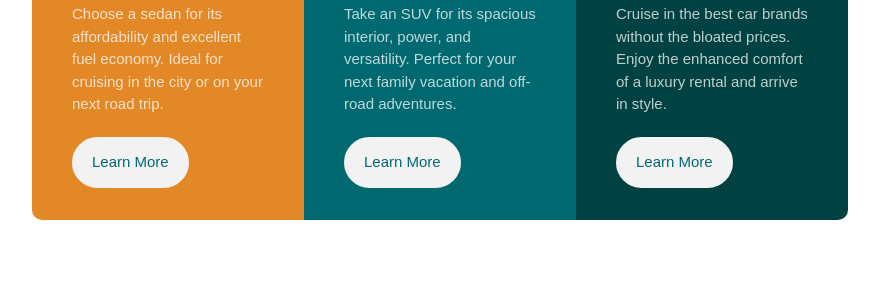
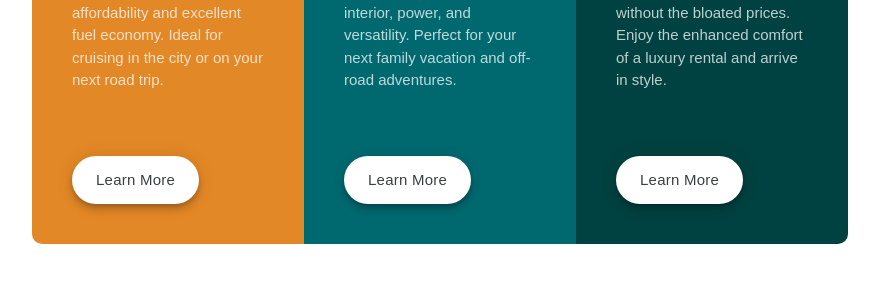
Before and after one commit to breteo/three-columns, a website built with Vite: page index.html in a window 1280 px wide. Shown: the part 394-676 px from the top of the page, without its empty margins (200-1079 px from the left). Built offline with nearby package versions, Linux system fonts and the light colour scheme.

Commit message:
added styling for button

```diff
--- a/style.css
+++ b/style.css
@@ -164,29 +164,51 @@ h1 {
 }
 
 .button{
-  position: absolute;
-  bottom: 0;
-  background : hsl(0, 0%, 95%);
-  margin-bottom: 2rem;
+  align-items: center;
   text-align: center;
-  border: 2px solid hsl(0, 0%, 95%);
-  padding:12px 18px;
-  border-radius:30px;
-  color :hsl(184, 100%, 22%);
-  text-transform: capitalize;
+
+  background-color: #fff;
+  border-radius: 24px;
+  border-style: none;
+  box-shadow: rgba(0, 0, 0, .2) 0 3px 5px -1px, rgba(0, 0, 0, .14) 0 6px 10px 0, rgba(0, 0, 0, .12) 0 1px 18px 0;
+  color: #3c4043;
+  cursor: pointer;
+  font-weight: 500;
+  height: 48px;
+  justify-content: center;
+  letter-spacing: .25px;
+  max-width: 100%;
+  overflow: visible;
+  padding: 2px 24px;
+  position: relative;
+
+  /* testing for mobile */
+  text-transform: none;
+  transition: box-shadow 280ms cubic-bezier(.4, 0, .2, 1), opacity 15ms linear 30ms, transform 270ms cubic-bezier(0, 0, .2, 1) 0ms;
+  user-select: none;
+  -webkit-user-select: none;
+  touch-action: manipulation;
+  width: auto;
+  will-change: transform, opacity;
+  z-index: 0;
 }
 
 .button:hover {
-  background-color:transparent;
-  color:hsl(0, 0%, 95%);
+  background: transparent;
+  color: var(--Very-light-gray-background-headings-buttons);
+  border: 2px solid var(--Very-light-gray-background-headings-buttons);
+}
+
+.button:active {
+  box-shadow: 0 4px 4px 0 rgb(60 64 67 / 30%), 0 8px 12px 6px rgb(60 64 67 / 15%);
 }
 
 .button:focus {
-
+  border: 2px solid #4285f4;
 }
 
 
-@media (max-width: 950px)  {
+@media (max-width: 775px)  {
   .container{
       flex-direction:column;
       padding: 5rem 0;
```
